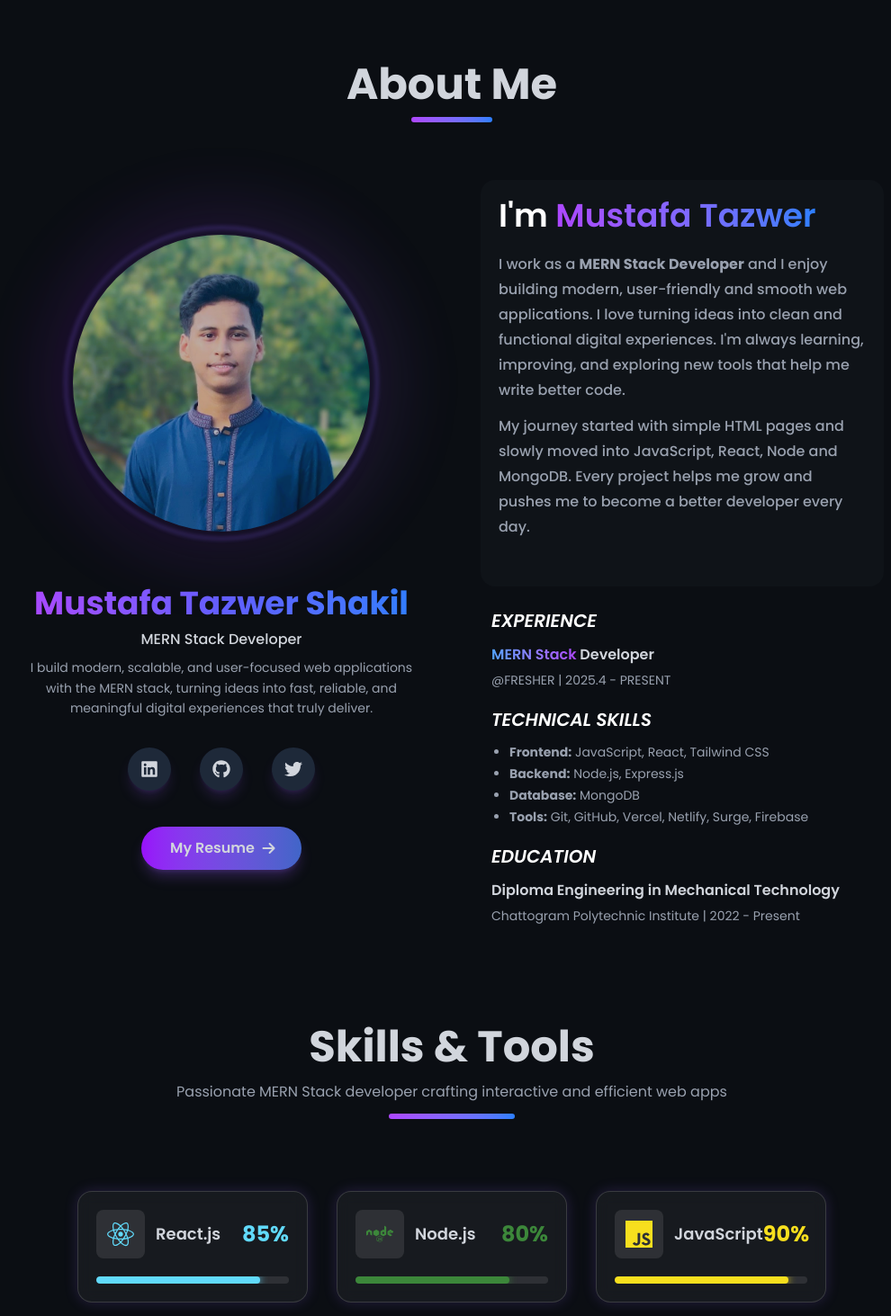
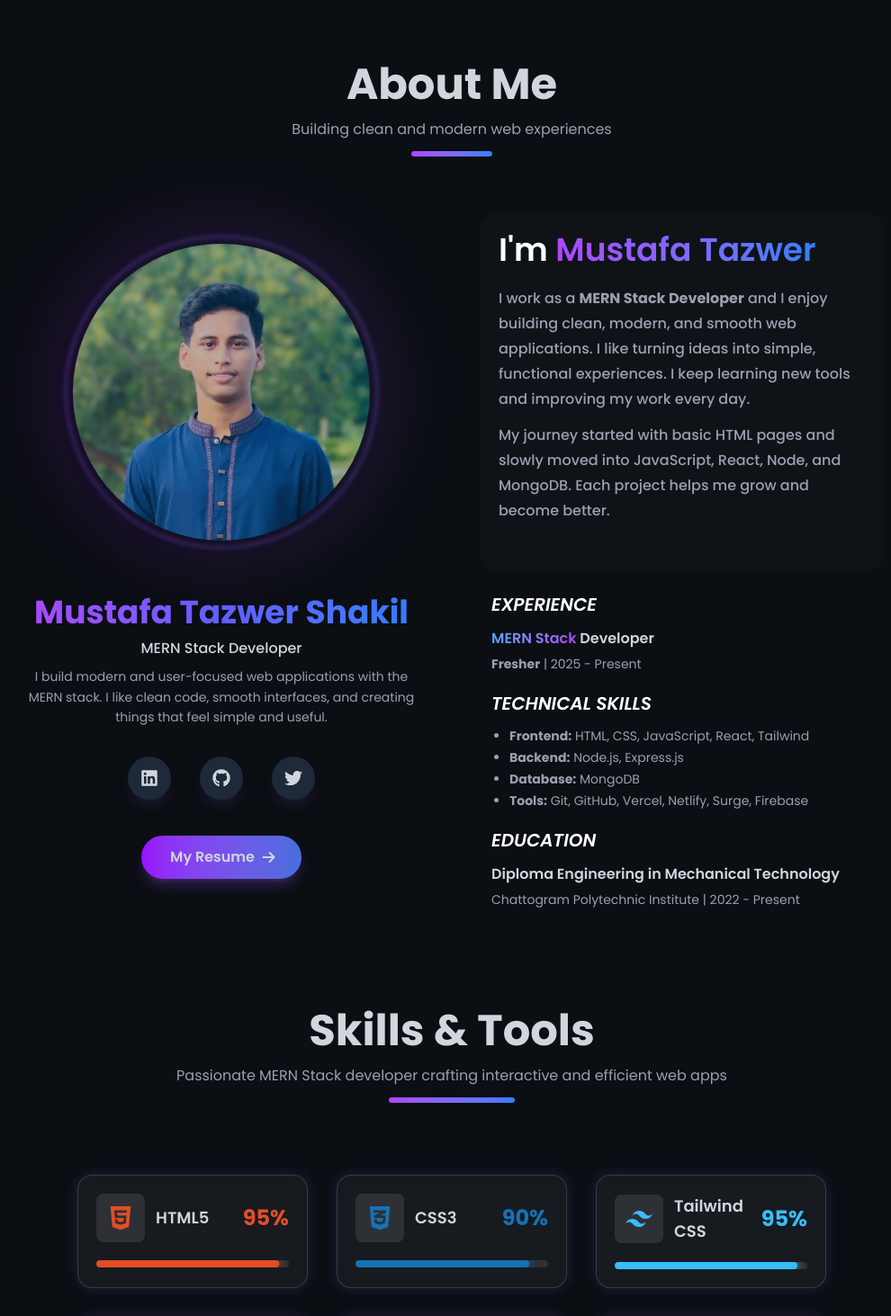
Before and after one commit to sahkil12/My-Portfolio, a React (Vite) app: page / in a window 1280 px wide. Shown: the part 920-2383 px from the top of the page at 90% size, without its empty margins (138-1128 px from the left). Built offline with nearby package versions, Linux system fonts and the light colour scheme.

Commit message:
fixed some content and responsive issue

```diff
--- a/src/Components/Shared/Footer/Footer.jsx
+++ b/src/Components/Shared/Footer/Footer.jsx
@@ -99,7 +99,7 @@ const Footer = () => {
                          whileInView={{ opacity: 1 }}
                          transition={{ delay: 0.6, duration: 1 }}
                          viewport={{ once: true }}
-                         className="text-base text-white mt-3 pt-8 border-t border-gray-400 w-full text-center opacity-70 hover:opacity-100 transition-all duration-300"
+                         className="text-sm md:text-base text-white mt-3 pt-8 border-t border-gray-400 w-full text-center opacity-70 hover:opacity-100 transition-all duration-300"
                     >
                          © 2025 Mustafa Tazwer. All rights reserved.
                     </motion.p>
--- a/src/Components/Shared/Navbar/Navbar.jsx
+++ b/src/Components/Shared/Navbar/Navbar.jsx
@@ -60,7 +60,7 @@ const Navbar = ({ scrollTop }) => {
                {/* MOBILE FULLSCREEN MENU */}
                {open && (
                     <div
-                         className="fixed inset-0 bg-[#0B0E13] bg-opacity-80 backdrop-blur-xl z-50 py-5 px-2 md:px-4 flex flex-col">
+                         className="fixed inset-0 bg-[#0B0E13] bg-opacity-80 backdrop-blur-xl z-50 py-5 px-4 md:px-4 flex flex-col">
                          {/* Top Bar */}
                          <div className="flex items-center justify-between mb-6">
                               <h1 className="text-2xl font-semibold text-transparent bg-clip-text bg-gradient-to-r from-primary/75 to-base-200">
@@ -107,7 +107,7 @@ const Navbar = ({ scrollTop }) => {
                               {/* Bottom Hire Me Button */}
                               <button
                                    onClick={() => setOpen(false)}
-                                   className="mt-5 w-full px-4 py-3 rounded-lg bg-gradient-to-r from-secondary to-base-200 text-white text-center font-medium transition-all"
+                                   className="mt-4 w-full px-4 py-3 rounded-lg bg-gradient-to-r from-secondary to-base-200 text-white text-center font-medium transition-all"
                               >
                                    Hire Me
                               </button>
--- a/src/Section/About/About.jsx
+++ b/src/Section/About/About.jsx
@@ -21,6 +21,15 @@ const About = () => {
                     >
                          About Me
                     </motion.h2>
+                    <motion.p
+                         initial={{ opacity: 0, y: -10 }}
+                         whileInView={{ opacity: 1, y: 0 }}
+                         transition={{ duration: 0.7, delay: 0.3 }}
+                         className="text-center mt-3.5 text-gray-400 text-base"
+                    >
+                         Building clean and modern web experiences
+                    </motion.p>
+
                     {/* Gradient animation underline */}
                     <motion.div
                          initial={{ width: 0 }}
@@ -59,7 +68,7 @@ const About = () => {
                               <p className="text-gray-300 font-medium text-sm lg:text-base mb-2">
                                    MERN Stack Developer
                               </p>
-                              <p className="max-w-md text-sm/relaxed text-gray-400">I build modern, scalable, and user-focused web applications with the MERN stack, turning ideas into fast, reliable, and meaningful digital experiences that truly deliver.</p>
+                              <p className="max-w-md text-sm/relaxed text-gray-400"> I build modern and user-focused web applications with the MERN stack. I like clean code, smooth interfaces, and creating things that feel simple and useful.</p>
                               {/* social button */}
                               <div className="text-center mt-8 flex items-center justify-center gap-8">
                                    {socials?.map((social, idx) => (
@@ -68,8 +77,8 @@ const About = () => {
                                              href={social.link}
                                              target="_blank"
                                              rel="noopener noreferrer"
-                                             className="w-12 h-12 bg-gray-800 rounded-full flex items-center justify-center shadow-lg shadow-lg/40 shadow-primary/50 hover:bg-gradient-to-r from-primary/90 to-base-200"
-                                             whileHover={{ scale: 1.2,  color: "#fff" }}
+                                             className="w-12 h-12 bg-gray-800 rounded-full flex items-center justify-center shadow-lg/30 shadow-primary/40 hover:bg-gradient-to-r from-purple-500/90 to-indigo-500"
+                                             whileHover={{ scale: 1.2, color: "#fff" }}
                                              whileTap={{ scale: 0.7 }}
                                         >
                                              {social.icon}
@@ -84,7 +93,7 @@ const About = () => {
                                         backgroundColor: "rgb(129,150,248)"
                                    }}
                                    transition={{ duration: .1 }}
-                                   className="flex items-center gap-1 px-8 py-3 mt-10 border-primary/30 shadow-lg shadow-primary/30 hover:shadow-xl mx-auto transition-all duration-300 font-semibold border rounded-full bg-gradient-to-r from-purple-600 to-base-200/90 border-none">
+                                   className="flex items-center gap-1 px-8 py-3 mt-10 border-primary/30 shadow-lg shadow-primary/30 hover:shadow-xl mx-auto transition-all duration-300 font-semibold border rounded-full bg-gradient-to-r from-purple-600 to-base-200 border-none">
                                    My Resume <motion.span
                                         animate={{ x: [0, 4, 0] }}
                                         transition={{ duration: 2.6, repeat: Infinity, ease: "easeInOut" }}
@@ -106,15 +115,13 @@ const About = () => {
                                    I'm <span className="text-transparent bg-clip-text bg-gradient-to-r from-purple-500 to-blue-500 ">Mustafa Tazwer</span>
                               </h3>
                               <p className="text-gray-400 text-sm md:text-base font-medium leading-7 mb-3">
-                                   I work as a <strong>MERN Stack Developer</strong> and I enjoy building modern,
-                                   user-friendly and smooth web applications. I love turning ideas
-                                   into clean and functional digital experiences. I'm always learning,
-                                   improving, and exploring new tools that help me write better code.
+                                   I work as a <b> MERN Stack Developer</b> and I enjoy building clean, modern, and
+                                   smooth web applications. I like turning ideas into simple, functional
+                                   experiences. I keep learning new tools and improving my work every day.
                               </p>
                               <p className="text-gray-400 text-sm md:text-base font-medium leading-7 mb-8">
-                                   My journey started with simple HTML pages and slowly moved
-                                   into JavaScript, React, Node and MongoDB. Every project helps me
-                                   grow and pushes me to become a better developer every day.
+                                   My journey started with basic HTML pages and slowly moved into JavaScript,
+                                   React, Node, and MongoDB. Each project helps me grow and become better.
                               </p>
                          </motion.section>
                          {/* my details info  */}
@@ -130,7 +137,8 @@ const About = () => {
                                    <p className="text-gray-300 font-semibold text-base mb-1.5">
                                         <span className="text-transparent bg-clip-text bg-gradient-to-r from-blue-400 to-purple-500">MERN Stack</span> Developer
                                    </p>
-                                   <p className="text-gray-400 text-sm ">@FRESHER | 2025.4 - PRESENT</p>
+                                   <p className="text-gray-400 text-sm"><b>Fresher</b> | 2025 - Present</p>
+
                               </motion.div>
                               {/* technical skills */}
                               <motion.div
@@ -139,7 +147,7 @@ const About = () => {
                                         TECHNICAL SKILLS
                                    </h2>
                                    <ul className="space-y-1 text-sm text-gray-400 list-disc ml-5">
-                                        <li><strong>Frontend:</strong> JavaScript, React, Tailwind CSS</li>
+                                        <li><strong>Frontend:</strong>  HTML, CSS, JavaScript, React, Tailwind</li>
                                         <li><strong>Backend:</strong> Node.js, Express.js</li>
                                         <li><strong>Database:</strong> MongoDB</li>
                                         <li><strong>Tools:</strong> Git, GitHub, Vercel, Netlify, Surge, Firebase</li>
--- a/src/Section/Contact/Contact.jsx
+++ b/src/Section/Contact/Contact.jsx
@@ -76,7 +76,7 @@ const Contact = () => {
                               transition={{ duration: 0.6, delay: 0.2 }}
                               className="text-gray-400 mt-3 mb-6 max-w-xl leading-relaxed"
                          >
-                              Whether you have a question, want to start a project or just want to say hi, I’ll respond as soon as possible.
+                             I’d love to connect. Whether you want to discuss a project or just say hello — feel free to reach out.
                          </motion.p>
                          {/* Contact Details */}
                          <motion.div
--- a/src/Section/Hero/Hero.jsx
+++ b/src/Section/Hero/Hero.jsx
@@ -22,7 +22,7 @@ const Hero = () => {
                               initial={{ x: -40 }}
                               animate={{ x: 0 }}
                               transition={{ duration: .8 }}
-                              className="px-4 py-3 rounded-full bg-primary/10 text-primary/90 border border-primary/50 text-xs md:text-sm font-medium flex items-center w-fit gap-3 mb-7">
+                              className="px-4 py-3 rounded-full bg-primary/10 text-primary/95 border border-primary/50 text-xs md:text-sm font-medium flex items-center w-fit gap-3 mb-7">
                               <motion.p
                                    animate={{ scale: [1, 1.4, 1], opacity: [1, .6, 1] }}
                                    transition={{ duration: 2.5, repeat: Infinity, ease: 'easeInOut' }}
@@ -57,7 +57,7 @@ const Hero = () => {
                                    }}
                                    whileTap={{ scale: 0.95 }}
                                    transition={{ type: 'spring', stiffness: 350, damping: 20, duration: 1.4 }}
-                                   href="#projects" className="px-7 py-2.5 bg-gradient-to-r from-secondary to-base-200 rounded-full cursor-pointer hover:opacity-90 font-semibold text-gray-300 border-none">
+                                   href="#projects" className="px-7 py-2.5 bg-gradient-to-r from-secondary to-base-200 rounded-full cursor-pointer hover:opacity-90 font-semibold text-gray-100 border-none">
                                    My Projects
                               </motion.a>
                               {/* get in touch button */}
@@ -71,7 +71,7 @@ const Hero = () => {
                                    }}
                                    whileTap={{ scale: 0.95 }}
                                    transition={{ type: 'spring', stiffness: 350, damping: 35, duration: 1.4 }}
-                                   href="#contact" className="px-7 py-2.5 bg-base-100 hover:border-primary/90 border border-primary/60 cursor-pointer rounded-full font-semibold text-gray-300">
+                                   href="#contact" className="px-7 py-2.5 bg-base-100 hover:border-primary/90 border border-primary/60 cursor-pointer rounded-full font-semibold text-gray-100">
                                    Get In Touch
                               </motion.a>
                          </div>
@@ -117,7 +117,7 @@ const Hero = () => {
                                         <motion.span
                                              animate={{ rotate: 360 }}
                                              transition={{ duration: 3, repeat: Infinity, ease: 'linear' }}
-                                             className="bg-primary/40 p-1.5 lg:p-3 rounded-full text-base md:text-xl">🚀</motion.span>
+                                             className="bg-primary/40 p-2 lg:p-3 rounded-full text-base md:text-xl">🚀</motion.span>
                                         <span>
                                              <p className="text-sm lg:text-base font-semibold text-gray-400 mb-1">Status</p>
                                              <p className="text-xs lg:text-sm font-semibold text-gray-300">Ready to Work</p>
--- a/src/Section/Skills/Skills.jsx
+++ b/src/Section/Skills/Skills.jsx
@@ -1,19 +1,19 @@
 import { motion } from "framer-motion";
 import { FaReact, FaNode, FaHtml5, FaGithub, FaCss3Alt } from "react-icons/fa";
-import { SiJavascript, SiMongodb, SiExpress, SiTailwindcss, SiRedux, SiAxios, SiReactrouter } from "react-icons/si";
+import { SiJavascript, SiMongodb, SiExpress, SiTailwindcss, SiRedux, SiAxios } from "react-icons/si";
 import { VscVscode } from "react-icons/vsc";
 
 const skills = [
+     { name: "HTML5", icon: <FaHtml5 size={30} color="#E44D26" />, level: 95, color: "#E44D26" },
+     { name: "CSS3", icon: <FaCss3Alt size={30} color="#1572B6" />, level: 90, color: "#1572B6" },
+     { name: "Tailwind CSS", icon: <SiTailwindcss size={30} color="#38BDF8" />, level: 95, color: "#38BDF8" },
+     { name: "JavaScript", icon: <SiJavascript size={30} color="#F7DF1E" />, level: 90, color: "#F7DF1E" },
      { name: "React.js", icon: <FaReact size={30} color="#61DAFB" />, level: 85, color: "#61DAFB" },
      { name: "Node.js", icon: <FaNode size={30} color="#3C873A" />, level: 80, color: "#3C873A" },
-     { name: "JavaScript", icon: <SiJavascript size={30} color="#F7DF1E" />, level: 90, color: "#F7DF1E" },
-     { name: "HTML5", icon: <FaHtml5 size={30} color="#E44D26" />, level: 95, color: "#E44D26" },
-     { name: "Tailwind CSS", icon: <SiTailwindcss size={30} color="#38BDF8" />, level: 95, color: "#38BDF8" },
-     { name: "CSS3", icon: <FaCss3Alt size={30} color="#1572B6" />, level: 90, color: "#1572B6" },
+     { name: "Express.js", icon: <SiExpress size={30} color="#aaaaaa" />, level: 75, color: "#aaaaaa" },
      { name: "MongoDB", icon: <SiMongodb size={30} color="#4DB33D" />, level: 80, color: "#4DB33D" },
-     { name: "Express.js", icon: <SiExpress size={30} color="#aaaaaa" />, level: 75, color: "#aaaaaa" },
+     { name: "Axios / Fetch", icon: <SiAxios size={30} color="#5A29E4" />, level: 80, color: "#5A29E4" },
      { name: "Redux", icon: <SiRedux size={30} color="#764ABC" />, level: 70, color: "#764ABC" },
-     { name: "Axios / Fetch", icon: <SiAxios size={30} color="#5A29E4" />, level: 80, color: "#5A29E4" },
      { name: "Git & GitHub", icon: <FaGithub size={30} color="#F1502F" />, level: 85, color: "#F1502F" },
      { name: "VS Code", icon: <VscVscode size={30} color="#007ACC" />, level: 90, color: "#007ACC" }
 ];
@@ -74,9 +74,9 @@ const Skills = () => {
                               {/* progress bar  */}
                               <div className="w-full h-2 bg-white/10 rounded-full overflow-hidden">
                                    <motion.div
-                                        initial={{ width: 0 }}
+                                        initial={{ width: 20 }}
                                         whileInView={{ width: `${skill.level}%` }}
-                                        transition={{ duration: 1, ease: "easeOut" }}
+                                        transition={{ duration: 1.3, ease: "easeOut" }}
                                         style={{
                                              background: skill.color,
                                              boxShadow: `0 0 10px ${skill.color}`,
```
Also changed, not shown: src/Section/Projects/Projects.jsx (+16 -8 lines).
